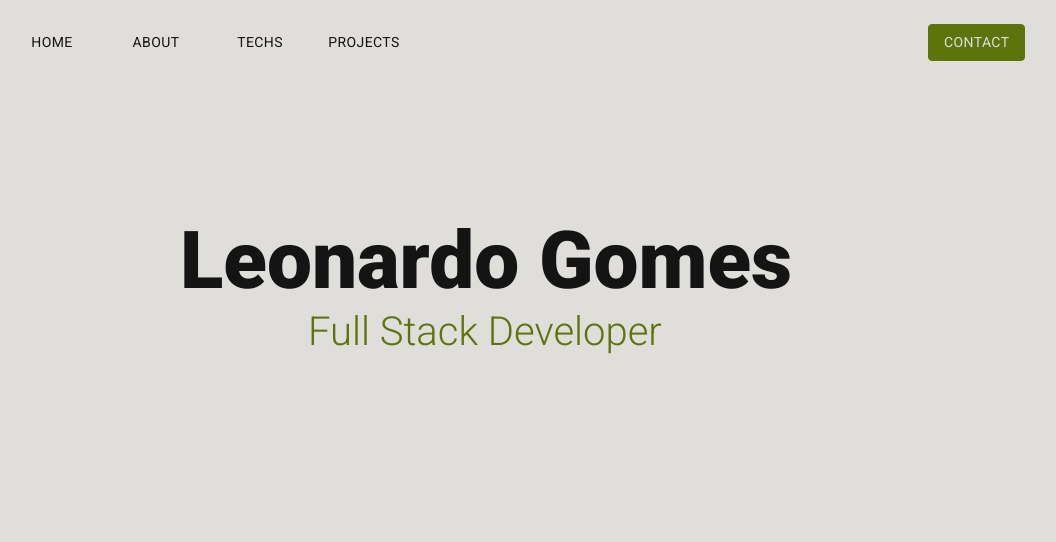
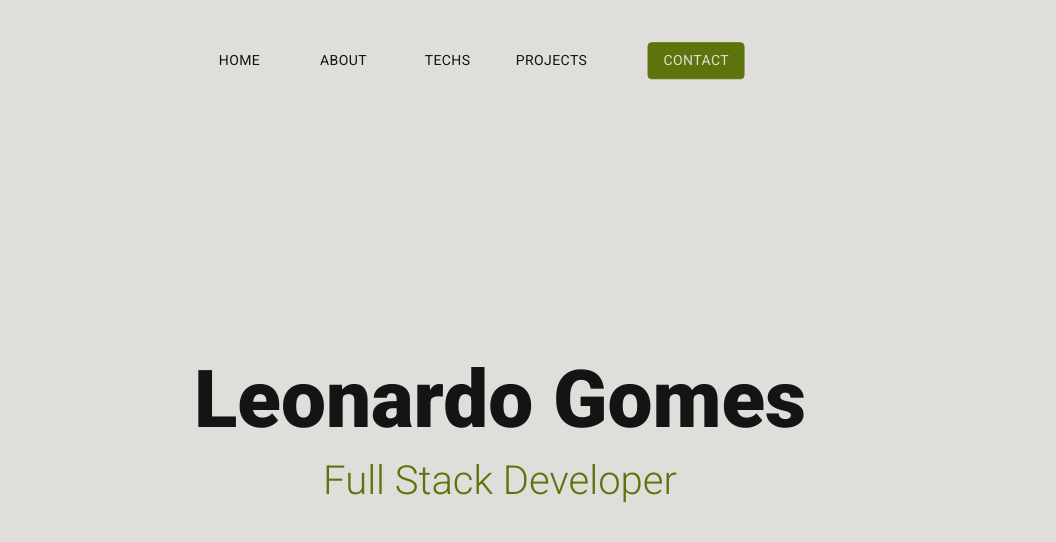
Before and after one commit to leonardojcpg/Portfolio, a React (Vite) app: page / in a window 1280 px wide. Shown: the top 542 px of the page, without its empty margins (140-1196 px from the left). Built offline with nearby package versions, Linux system fonts and the light colour scheme.

Commit message:
style: Code formatting

```diff
--- a/package.json
+++ b/package.json
@@ -12,9 +12,11 @@
   "dependencies": {
     "@emotion/react": "^11.11.1",
     "@emotion/styled": "^11.11.0",
+    "@mui/icons-material": "^5.11.16",
     "@mui/material": "^5.13.6",
     "react": "^18.2.0",
     "react-dom": "^18.2.0",
+    "react-icons": "^4.10.1",
     "react-router-dom": "^6.14.1",
     "styled-components": "^6.0.1"
   },
--- a/src/components/header/index.jsx
+++ b/src/components/header/index.jsx
@@ -7,7 +7,7 @@ export const Header = () => {
     <HeaderContainer>
       <NavLinks>
         <Button
-        href='/'
+          href="/"
           sx={{
             color: "#141414",
             "&:hover": {
@@ -20,7 +20,7 @@ export const Header = () => {
           Home
         </Button>
         <Button
-        href='/about'
+          href="/about"
           sx={{
             color: "#141414",
             "&:hover": {
@@ -33,7 +33,7 @@ export const Header = () => {
           About
         </Button>
         <Button
-        href='/techs'
+          href="/techs"
           sx={{
             color: "#141414",
             "&:hover": {
@@ -46,7 +46,7 @@ export const Header = () => {
           Techs
         </Button>
         <Button
-          href='/projects'
+          href="/projects"
           sx={{
             color: "#141414",
             "&:hover": {
@@ -58,7 +58,7 @@ export const Header = () => {
         >
           Projects
         </Button>
-        <Container sx={{ display: "flex", marginLeft: "80%" }}>
+        <Container sx={{ display: "flex" }}>
           <Button
             variant="outlined"
             sx={{
--- a/src/components/header/style.js
+++ b/src/components/header/style.js
@@ -2,18 +2,20 @@ import styled from "styled-components";
 
 export const HeaderContainer = styled.div`
   display: flex;
+
 `;
 
 export const NavLinks = styled.ul`
   font-family: "Roboto", sans-serif;
   color: ${props => props.theme.fontColor};
   margin-top: 1.5rem;
-  margin-left: 12.5%;
   list-style: none;
   display: flex;
   gap: 2.5rem;
   align-items: center;
-
+  position: absolute;
+  left: 50%;
+  transform: translate(-50%, 50%);
 `;
 
 export const NavButtons = styled.a`
--- /dev/null
+++ b/src/pages/about/index.jsx
@@ -0,0 +1,16 @@
+import { Header } from "../../components/header"
+import {AboutContainer, ContainerContent} from './styles.js'
+
+export const About = () => {
+    return (
+        <AboutContainer>
+        <Header />
+        <ContainerContent>
+            <div className="photoProfile">
+                <img src="https://github.com/leonardojcpg" alt="" />
+            </div>
+            <div className="aboutText"></div>
+        </ContainerContent>
+        </AboutContainer>
+    )
+}
--- /dev/null
+++ b/src/pages/about/styles.js
@@ -0,0 +1,17 @@
+import styled from 'styled-components'
+
+export const AboutContainer = styled.div`
+    height: 100vh;
+    background-color: ${props => props.theme.backgroundColor};
+`
+
+export const ContainerContent = styled.div`
+    display: flex;
+    position: absolute;
+    left: 50%;
+    transform: translate(-50%, 50%);
+    bottom: 50%;
+    width: 75%;
+    height: 60%;
+    border: 1px solid black;
+`
--- a/src/pages/home/index.jsx
+++ b/src/pages/home/index.jsx
@@ -5,12 +5,12 @@ import {
   HomeSubTitle
 } from "./style.js";
 
-export const Home = () => {
+export const Home = (props) => {
   return (
     <HomeContainer>
       <Header />
-      <HomeTitle>Leonardo Gomes</HomeTitle>
-      <HomeSubTitle>Full Stack Developer</HomeSubTitle>
+      <HomeTitle>{props.name}</HomeTitle>
+      <HomeSubTitle>{props.subtitle}</HomeSubTitle>
     </HomeContainer>
   );
 };
--- a/src/pages/home/style.js
+++ b/src/pages/home/style.js
@@ -10,8 +10,11 @@ export const HomeTitle = styled.h1`
     font-weight: bold;
     font-size: 5rem;
     color: ${props => props.theme.fontColor};
-    margin-left: 25%;
-    margin-top: 12%;
+    position: absolute;
+    left: 50%;
+    transform: translate(-50%, 50%);
+    bottom: 50%;
+
 `
 
 export const HomeSubTitle = styled.span`
@@ -20,4 +23,10 @@ export const HomeSubTitle = styled.span`
     font-size: 2.5rem;
     color: ${props => props.theme.buttonColor};
     margin-left: 35%;
+    position: absolute;
+    left: 15%;
+    transform: translate(-50%, 50%);
+    bottom: 40%;
+
+
 `
--- a/src/routes/index.jsx
+++ b/src/routes/index.jsx
@@ -1,14 +1,16 @@
 import { BrowserRouter as Router, Routes, Route } from "react-router-dom";
-import { Home } from '../pages/home'
+import { Home } from "../pages/home";
+import { About } from "../pages/about";
 
 export const RouteApp = () => {
-    return(
+  return (
     <>
       <Router>
         <Routes>
-                <Route exact path='/' element={<Home/>} />
+          <Route exact path="/" element={<Home name='Leonardo Gomes' subtitle='Full Stack Developer' />} />
+          <Route path="/about" element={<About />} />
         </Routes>
       </Router>
     </>
-    )
-}
+  );
+};
```
Also changed, not shown: 1 other file (tests, documents, lock files or other folders). Lines whose indentation alone changed are shown as unchanged.
